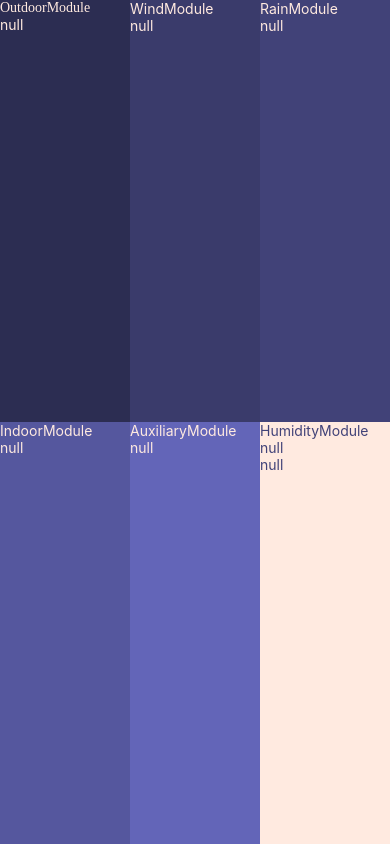
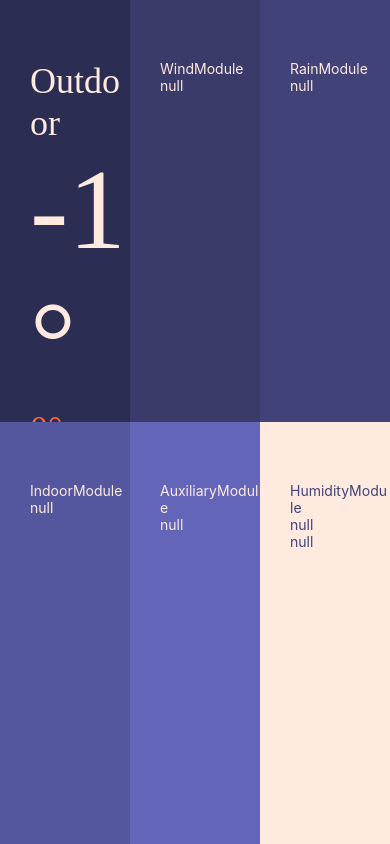
Before and after one commit to nathanielgrossman/weather-kiosk, a React Native app: screen / in a window 390 px wide. Built offline with nearby package versions, Linux system fonts and the light colour scheme; no server answers.

Commit message:
rough in first module

```diff
--- a/javascript/components/DashboardModule.tsx
+++ b/javascript/components/DashboardModule.tsx
@@ -13,7 +13,9 @@ const DashboardModule = ({ children, color }: Props) => (
 const STYLES = StyleSheet.create({
   flex: {
     flex: 1,
-    height: '100%'
+    height: '100%',
+    paddingLeft: 30,
+    paddingTop: 60,
   },
 })
 
--- a/javascript/components/OutdoorModule.tsx
+++ b/javascript/components/OutdoorModule.tsx
@@ -1,22 +1,47 @@
-import React, { useContext } from 'react'
-import { StyleSheet, Text } from 'react-native'
+import React, { useContext, useMemo } from 'react'
+import { StyleSheet } from 'react-native'
 
 import DashboardModule from './DashboardModule'
 
 import StationContext from '../contexts/StationContext'
+import { cToF } from '../utils/conversions'
 
 import COLORS from '../constants/colors'
-import FONTS from '../constants/fonts'
+import UIText from './ui/UIText'
 
 const OutdoorModule = () => {
   const { outdoorDashboardData } = useContext(StationContext)
+
+  const temp = useMemo(
+    () => (outdoorDashboardData ? cToF(outdoorDashboardData.Temperature) : -1),
+    [outdoorDashboardData],
+  )
+
+  const max = useMemo(
+    () => (outdoorDashboardData ? cToF(outdoorDashboardData.max_temp) : 0),
+    [outdoorDashboardData],
+  )
+
+  const min = useMemo(
+    () => (outdoorDashboardData ? cToF(outdoorDashboardData.min_temp) : 0),
+    [outdoorDashboardData],
+  )
+
   return (
     <DashboardModule color={COLORS.blue1}>
       <>
-        <Text style={{ color: COLORS.tan, fontFamily: FONTS.eczar }}>OutdoorModule</Text>
-        <Text style={{ color: COLORS.tan }}>
-          {JSON.stringify(outdoorDashboardData, null, 2)}
-        </Text>
+        <UIText color="tan" size="medium" font="plexLight">
+          Outdoor
+        </UIText>
+        <UIText color="tan" size="xxl" font="eczar">
+          {`${temp}°`}
+        </UIText>
+        <UIText color="high" size="medium" font="plexBold">
+          {`${max}° High`}
+        </UIText>
+        <UIText color="low" size="medium" font="plexBold">
+          {`${min}° Low`}
+        </UIText>
       </>
     </DashboardModule>
   )
--- /dev/null
+++ b/javascript/components/ui/UIText.tsx
@@ -0,0 +1,34 @@
+import React, { useMemo } from 'react'
+import { Text } from 'react-native'
+
+import { TEXT_SIZES } from '../../constants/style'
+import FONTS from '../../constants/fonts'
+import COLORS from '../../constants/colors'
+
+type Props = {
+  size?: keyof typeof TEXT_SIZES
+  color?: keyof typeof COLORS
+  font?: keyof typeof FONTS
+  children: string
+}
+
+const UIText = ({
+  size = 'small',
+  color = 'blue3',
+  font = 'plexBold',
+  children = '',
+}: Props) => {
+
+  const generatedStyle = useMemo(
+    () => ({
+      fontFamily: FONTS[font],
+      fontSize: TEXT_SIZES[size],
+      color: COLORS[color],
+    }),
+    [size, color, font],
+  )
+
+  return <Text style={generatedStyle}>{children}</Text>
+}
+
+export default UIText
--- /dev/null
+++ b/javascript/constants/style.ts
@@ -0,0 +1,7 @@
+export const TEXT_SIZES = {
+  xxl: 115,
+  xl: 96,
+  large: 48,
+  medium: 36,
+  small: 24
+}
--- /dev/null
+++ b/javascript/utils/conversions.ts
@@ -0,0 +1 @@
+export const cToF = (celsius: number) => ((celsius * 9) / 5 + 32).toFixed(1)
```
